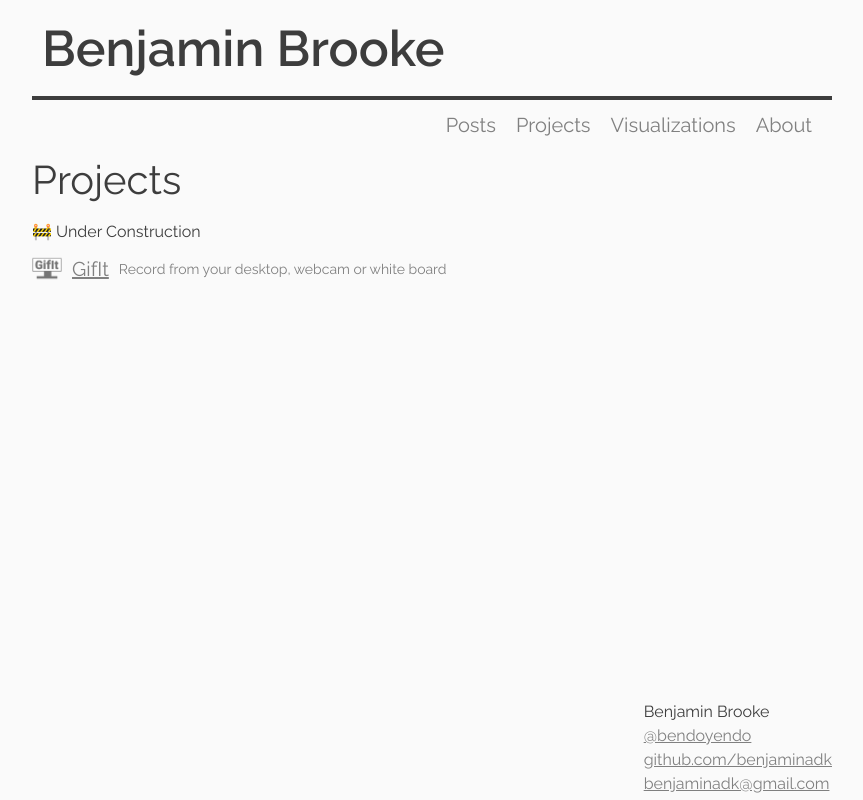
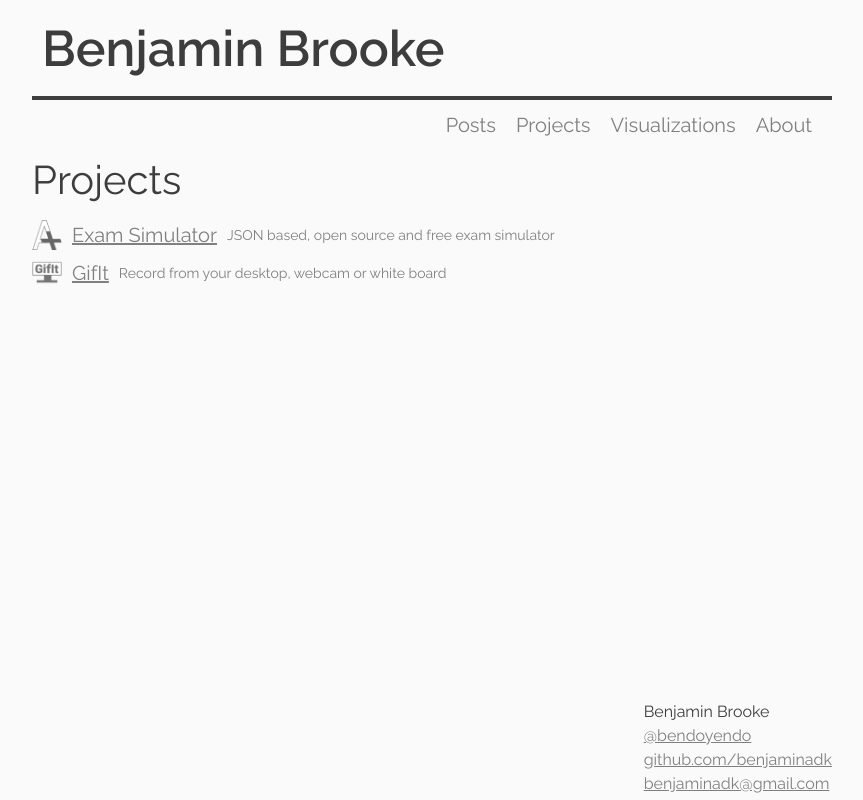
Before and after one commit to benjaminadk/benjaminadk, a Gatsby site: page /projects in a window 1280 px wide. Shown: the whole page, without its empty margins (208-1071 px from the left). Built offline with nearby package versions, Linux system fonts and the light colour scheme; Gatsby itself is replaced by a stand-in of ours.

Commit message:
:sparkles: Add Exam Simulator project

```diff
--- a/src/components/ProjectList/index.js
+++ b/src/components/ProjectList/index.js
@@ -6,14 +6,6 @@ export default function ProjectList({ projects }) {
   return (
     <Container>
       <div className='title'>Projects</div>
-      <div className='projects'>
-        <div style={{ marginBottom: '10px' }}>
-          <span role='img' aria-label='construction'>
-            🚧
-          </span>{' '}
-          Under Construction
-        </div>
-      </div>
       {projects.map((project, i) => {
         const {
           frontmatter: { title, description, thumbnail },
--- a/src/components/ProjectList/styles.js
+++ b/src/components/ProjectList/styles.js
@@ -7,10 +7,6 @@ export const Container = styled.div`
   .title {
     font-size: 40px;
     margin-bottom: 10px;
-  }
-  .projects {
-    display: flex;
-    flex-direction: column;
   }
 `
 
--- /dev/null
+++ b/src/pages/projects/exam-simulator/index.md
@@ -0,0 +1,16 @@
+---
+title: Exam Simulator
+description: JSON based, open source and free exam simulator
+thumbnail: '../../../images/exam-simulator.png'
+source: 'https://github.com/exam-simulator/simulator'
+---
+
+I created the [Exam Simulator](https://github.com/exam-simulator/simulator) prototype as a free alternative to _VCE_ format exam simulators. While my _Exam Simulator_ can be used for any type of test, I saw a huge hole in the technical certification market. There are many sites that charge high fees to download _VCE_ files or to purchase their exam simulators. Companies can do so because _VCE_ files are binary and it seems that much of the code capable of reading them is proprietary. It all makes sense financially. I feel like a free or lower cost alternative using _JSON_ could gain a large share of the market if enough time and resources were invested. If a _JSON_ based system is financially viable is another question.
+
+---
+
+<img src='exam-sim-1.png'>
+
+_Exam Simulator_ is a desktop application made with [Electron](https://electronjs.org), [Node](https://nodejs.org/en/) and [React](https://reactjs.org/). It is available for _Windows_ & _MacOS_. It ships with a 10 question demo exam based on the popular series _Making a Murderer_. Questions can be multiple choice, multiple answer, true/false, fill in the blank or drag and drop reorder lists. In addition to exam files, _Exam Simulator_ also stores a reviewable history of all the exams a user has taken. When reviewing a history item the user can add their own personal notes and see how much time they spent on each question.
+
+I also built a prototype web application call [Exam Maker](https://exam-maker.herokuapp.com/) that provides a graphical user interface that can be used to create _JSON_ files which conform to _Exam Simulator's_ schema. While my documentation outlines the exam schema and anyone with a text editor can create an exam manually, I figured the majority of users would not be software developers and would benefit the GUI. I shared a link to this project on my college forum and within a day the entire free-tier _Heroku_ database I used was full. In the future I may continue work on this project. Any developer that is interested in contributing please contact me.
```
Also changed, not shown: src/images/exam-simulator.png (added), src/pages/projects/exam-simulator/exam-sim-1.png (added).
